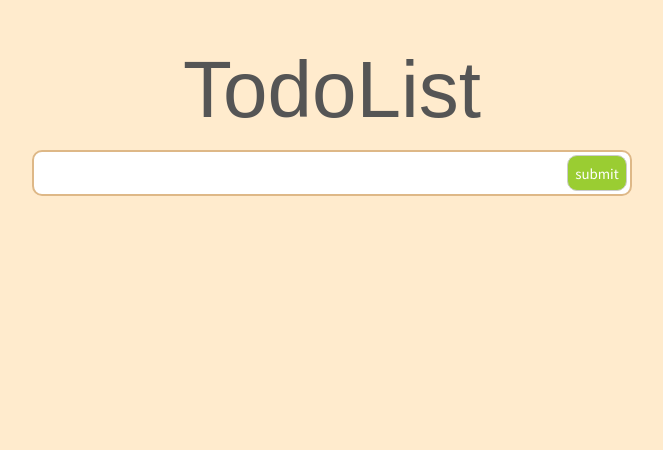
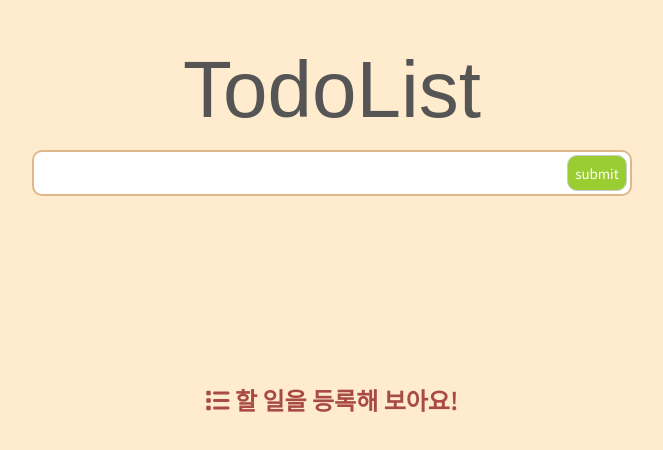
Before and after one commit to shlee9999/React-TodoList, a React (Vite) app: page / in a window 1280 px wide. Shown: the top 450 px of the page, without its empty margins (308-971 px from the left). Built offline with nearby package versions, Linux system fonts and the light colour scheme.

Commit message:
Feat: NoTodo

```diff
--- /dev/null
+++ b/src/components/TodoContainer/NoTodo.tsx
@@ -0,0 +1,12 @@
+import { FontAwesomeIcon } from '@fortawesome/react-fontawesome';
+import './style.css';
+import { faList } from '@fortawesome/free-solid-svg-icons';
+import { IconProp } from '@fortawesome/fontawesome-svg-core';
+
+export default function NoTodo() {
+  return (
+    <div className='no-todo'>
+      <FontAwesomeIcon icon={faList as IconProp} /> 할 일을 등록해 보아요!
+    </div>
+  );
+}
--- a/src/components/TodoContainer/TodoContainer.tsx
+++ b/src/components/TodoContainer/index.tsx
@@ -1,6 +1,7 @@
 import './style.css';
 import { Todo, TodoController } from '../../types';
-import TodoItem from '../TodoItem/TodoItem';
+import TodoItem from '../TodoItem';
+import NoTodo from './NoTodo';
 
 interface TodoContainerProps {
   todoList?: Todo[];
@@ -10,7 +11,7 @@ export default function TodoContainer({
   todoList,
   todoController,
 }: TodoContainerProps) {
-  if (todoList?.length === 0) return null;
+  if (todoList?.length === 0) return <NoTodo />;
   return (
     <ul className={`todo-con `}>
       {todoList?.map((todo, index) => (
--- a/src/components/TodoContainer/style.css
+++ b/src/components/TodoContainer/style.css
@@ -20,3 +20,13 @@
   -ms-overflow-style: none; /* IE and Edge */
   scrollbar-width: none; /* Firefox */
 }
+
+.no-todo {
+  position: absolute;
+  font-size: 1.5rem;
+  left: 50%;
+  top: 50%;
+  translate: -50% -50%;
+  color: rgba(145, 32, 32, 0.788);
+  font-weight: 600;
+}
--- a/src/pages/HomePage.tsx
+++ b/src/pages/HomePage.tsx
@@ -1,9 +1,10 @@
 import { useEffect, useRef, useState } from 'react';
-import TodoContainer from '../components/TodoContainer/TodoContainer';
+import TodoContainer from '../components/TodoContainer';
 import './style.css';
 import { Todo, TodoController } from '../types';
 import { LocalStorage } from '../lib/localStorage';
 import { generateId } from '../utils/generateId';
+
 export default function HomePage() {
   const [todoList, setTodoList] = useState<Todo[]>(LocalStorage.getTodo());
   const inputRef = useRef<HTMLInputElement>(null);
--- a/src/pages/style.css
+++ b/src/pages/style.css
@@ -16,6 +16,7 @@
   max-width: var(--max-w);
   min-width: var(--min-w);
   width: 80%;
+  position: relative;
 }
 .submit-container {
   margin-top: 20px;
```
Also changed, not shown: src/components/TodoItem/index.tsx (renamed from src/components/TodoItem/TodoItem.tsx).
